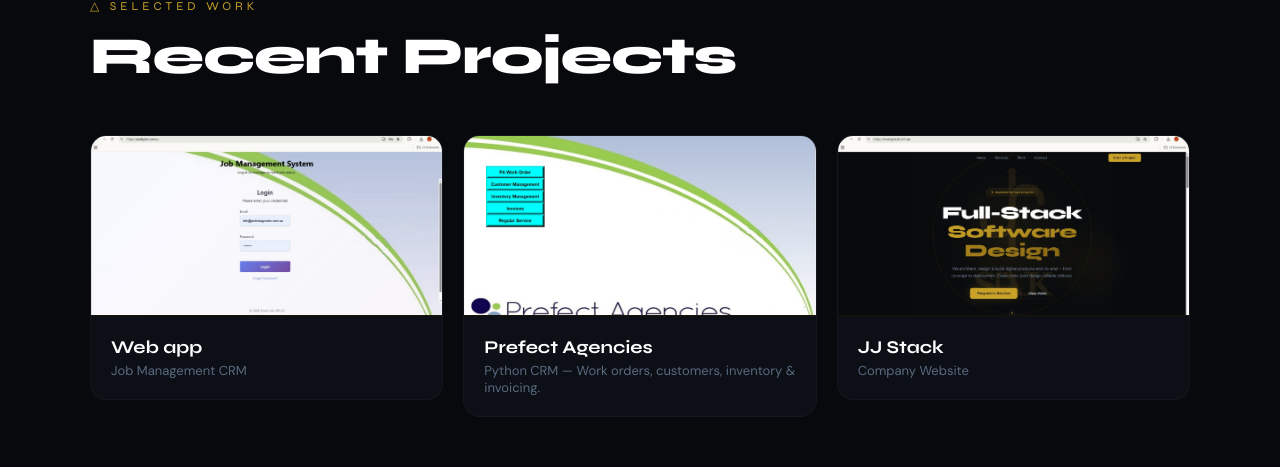
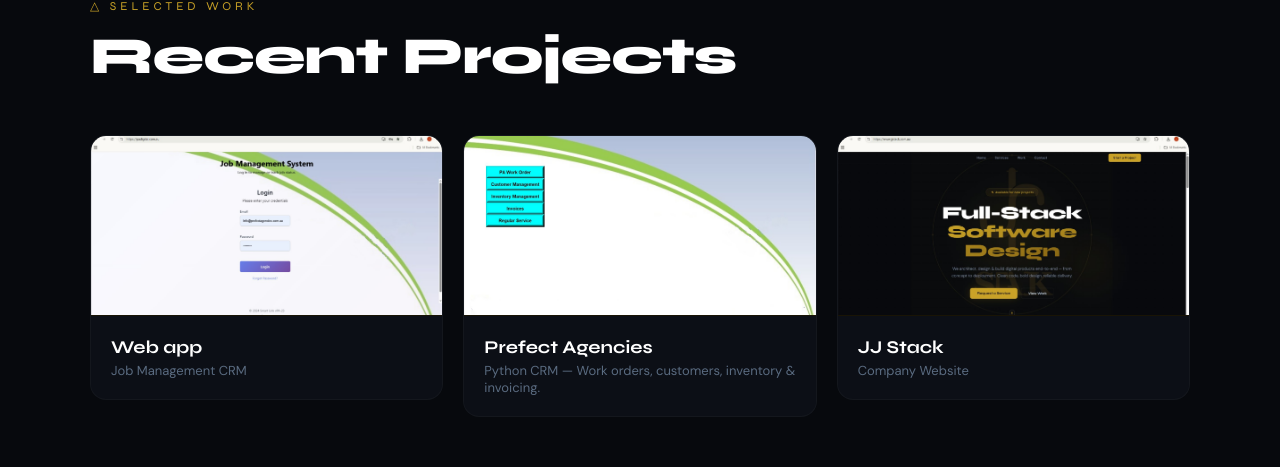
Before and after one commit to jlo128456/JJ_stack, a React (Create React App) app in the folder jj__stack/: page / in a window 1280 px wide. Shown: the part 2453-2920 px from the top of the page. Built offline with nearby package versions, Linux system fonts and the light colour scheme; no server answers; the database is empty.

Commit message:
updated data.js 13-04-2026

```diff
--- a/jj__stack/src/data.js
+++ b/jj__stack/src/data.js
@@ -10,6 +10,6 @@
 
 export const projects = [
   { name: "Web app", type: "Job Management CRM", url: "https://padigital.com.au", image: "/pa-digital.png" },
-  { name: "Prefect Agencies", type: "Python CRM — Work orders, customers, inventory & invoicing.", url: null, image: "/pa-crm.png" },
+  { name: "Prefect Agencies", type: "Python CRM — Work orders, customers, inventory & invoicing.", url: "/pa-crm.png", image: "/pa-crm.png" },
   { name: "JJ Stack", type: "Company Website", url: "https://jjstack.com.au", image: "/jj-stak.png" },
 ];
```
Also changed, not shown: jj__stack/public/pa-crm.png.
